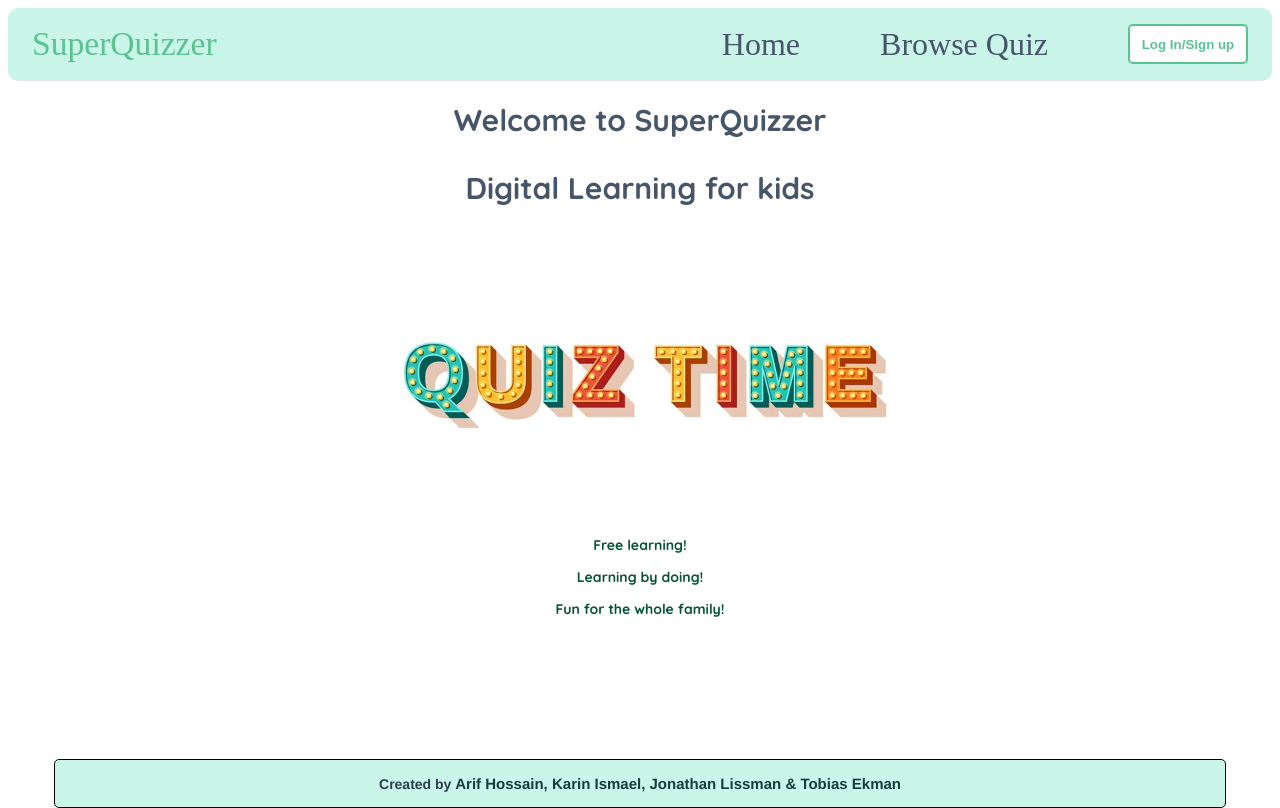
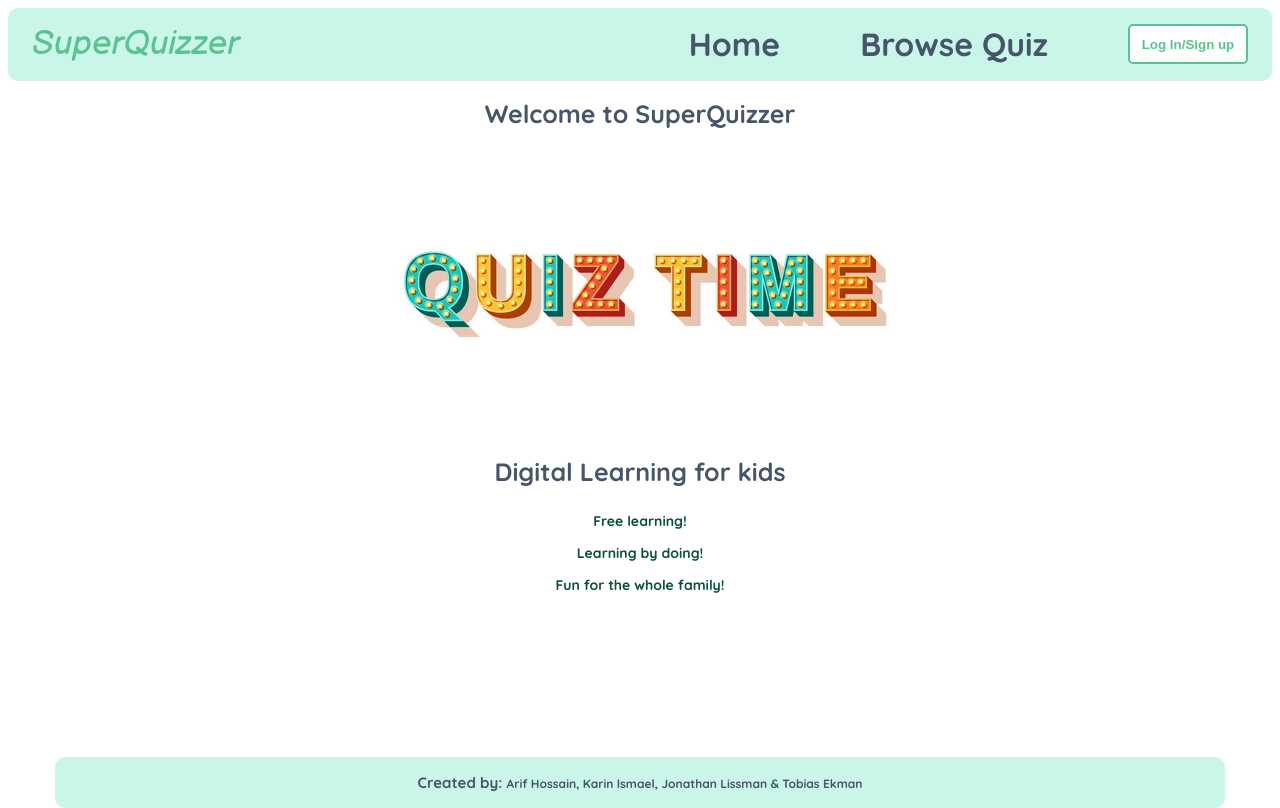
Before and after one commit to ArifHoss/quiz-management-router, a Vue app: page /user in a window 1280 px wide. Built offline with nearby package versions, Linux system fonts and the light colour scheme; a web font is replaced by a local one.

Commit message:
start-page css

```diff
--- a/public/css/style.css
+++ b/public/css/style.css
@@ -2,6 +2,9 @@
 /*MobileFirst */
 @import url('https://fonts.googleapis.com/css2?family=Arbutus+Slab&family=DM+Sans:wght@500&display=swap');
 @import url('https://fonts.googleapis.com/css2?family=Quicksand:wght@700&display=swap');
+@import url('https://fonts.googleapis.com/css2?family=Indie+Flower&display=swap');
+@import url('https://fonts.googleapis.com/css2?family=Caveat:wght@500&display=swap');
+@import url('https://fonts.googleapis.com/css2?family=Balsamiq+Sans:ital@1&display=swap');
 /*nav{
     padding: 30px;
     background-color: #cbf6e1;
--- a/src/components/Footer.vue
+++ b/src/components/Footer.vue
@@ -2,20 +2,20 @@
   <div>
     <footer>
       <p id="createdBy">
-        Created by
-        <a
+        Created by:
+        <a class="nav-link"
           href="https://www.linkedin.com/in/arif-hossain-92b438206/"
           target="_blank"
           >Arif Hossain,</a
         >
-        <a
+        <a class="nav-link"
           href="https://www.linkedin.com/in/karin-ismael-589285157/"
           target="_blank"
         >
           Karin Ismael,
         </a>
-        <a href="#" target="_blank"> Jonathan Lissman & </a>
-        <a href="#" target="_blank"> Tobias Ekman </a>
+        <a class= "nav-link" href="#" target="_blank"> Jonathan Lissman & </a>
+        <a class= "nav-link" href="#" target="_blank"> Tobias Ekman </a>
       </p>
     </footer>
   </div>
@@ -27,13 +27,26 @@ export default {}
 
 <style scoped>
 footer {
+  /*font-family: Roboto,sans-serif;*/
+  font-family: 'Quicksand', sans-serif;
+  color: #475569;
   padding: 0.05rem 1rem;
   margin: 50px auto auto auto;
   width: 90%;
   font-size: 0.7rem;
   background-color: #c9f6e9;
-  border: solid 1px black;
-  border-radius: 5px;
+  /*border: solid 1px black;*/
+  border-radius: 10px;
+}
+p{
+  font-size: 15px;
+}
+a{
+  font-size: 12px;
+  color: #475569;
+}
+.nav-link:hover {
+  color: #5bc293;
 }
 #createdBy {
   float: bottom;
--- a/src/components/LogInPage.vue
+++ b/src/components/LogInPage.vue
@@ -1,6 +1,6 @@
 <template class="body">
   <div class="hello">
-    <h1>Welcome to SuperQuizzer  {{ this.$store.getters.getUser.username }}</h1>
+    <h1>Welcome to <a id="Super-Quizzer">SuperQuizzer</a></h1>
 
 <!--    <div v-if="Object.entries(this.$store.getters.getUser).length === 0">-->
 <!--      <router-link to="../Login"><button>Log In</button></router-link>-->
@@ -9,8 +9,11 @@
 <!--      <hr />-->
 <!--    </div>-->
 <!--    <img alt="Happy children laughing lying in grass" src="../img/family.png" />-->
+    <h2 v-if="Object.entries(this.$store.getters.getUser).length > 0">
+      You are logged in as: {{ this.$store.getters.getUser.username }}
+    </h2>
+    <img alt="" src="../img/quizTime.jpg" />
     <h3>Digital Learning for kids</h3>
-    <img alt="" src="../img/quizTime.jpg" />
     <p>Free learning!</p>
     <p>Learning by doing!</p>
     <p>Fun for the whole family!</p>
@@ -27,14 +30,41 @@ export default {
 
 <style scoped>
 
+/*body > .hello{
+  height: 100%;
+  width: 100%;
+  background-color: #c2ded6;
+}*/
 
 h1{
   color: #475569;
   font-family: 'Quicksand', sans-serif;
+  font-size: 25px;
   /*font-family: "Bauhaus 93";*/
+}
+#Super-Quizzer{
+  color: #475569;
+  font-family: 'Quicksand', sans-serif;
+  /*font-family: 'Balsamiq Sans', cursive;*/
+  font-size: 25px;
+  /*color: #5bc293;*/
+  /*font-weight: lighter;*/
+}
+/*#Super-Quizzer:hover{
+  color: #f25e60;
+}*/
+h2{
+  /*font-family: 'Quicksand', sans-serif;*/
+  /*font-family: 'Caveat', cursive;*/
+  font-family: 'Indie Flower', cursive;
+  /*font-family: Rockwell, serif;*/
+  font-size: 25px;
+  color: #81cea8;
+  /*color: #5bc293;*/
 }
 h3{
   color: #475569;
+  font-size: 25px;
   font-family: 'Quicksand', sans-serif;
   /*font-family: "Bauhaus 93";*/
 }
--- a/src/components/NavBar.vue
+++ b/src/components/NavBar.vue
@@ -95,6 +95,7 @@ header {
   width: 100%;
   font-family: 'Roboto', sans-serif;
   border-radius: 10px;
+  /*height: 15%;*/
 }
 
 h3 {
@@ -152,7 +153,8 @@ a {
 }
 
 .nav-link {
-  font-family: Rockwell;
+  /*font-family: Rockwell,serif;*/
+  font-family: 'Quicksand',sans-serif;
   font-size: 1rem;
   font-weight: 400;
   color: #475569;
@@ -163,10 +165,12 @@ a {
 }
 
 .nav-logo {
-  font-family: Rockwell;
+  font-family: 'Balsamiq Sans', cursive;
+  /*font-family: Rockwell,serif;*/
+  /*font-family: 'Quicksand',sans-serif;*/
   font-size: 2.1rem;
   border: 2px #42b983;
-  font-weight: 500;
+  font-weight: 547;
   color: #5bc293;
 }
 
--- a/src/components/RandomQuiz.vue
+++ b/src/components/RandomQuiz.vue
@@ -23,7 +23,7 @@
             @click.prevent="clickDisable"
           ></button>
           <hr class="line" />
-          <button @click="onClickNext">Next</button>
+          <button id= "next-button" @click="onClickNext">Next</button>
           <!--          <button @click="onClickBack">Back</button>-->
           <button @click="onClickRestart">Restart</button>
         </div>
@@ -264,6 +264,9 @@ button {
   max-width: 500px;
   font-size: 1rem;
 }
+#next-button{
+  width: 50%;
+}
 .endbuttons {
   display: flex;
   flex-direction: column;
```
